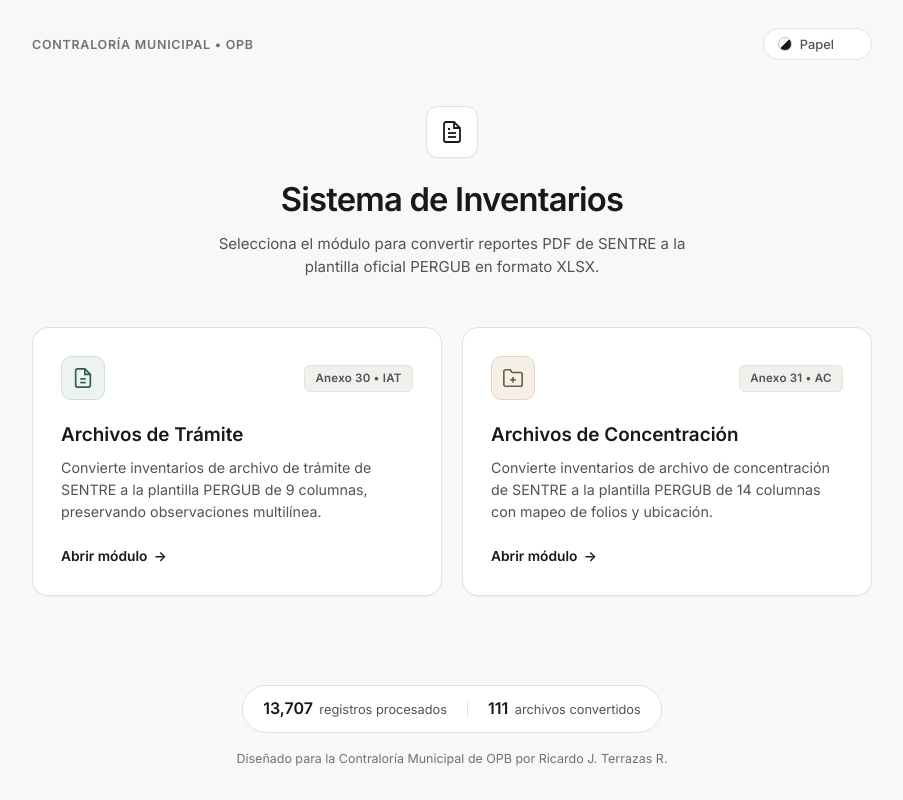
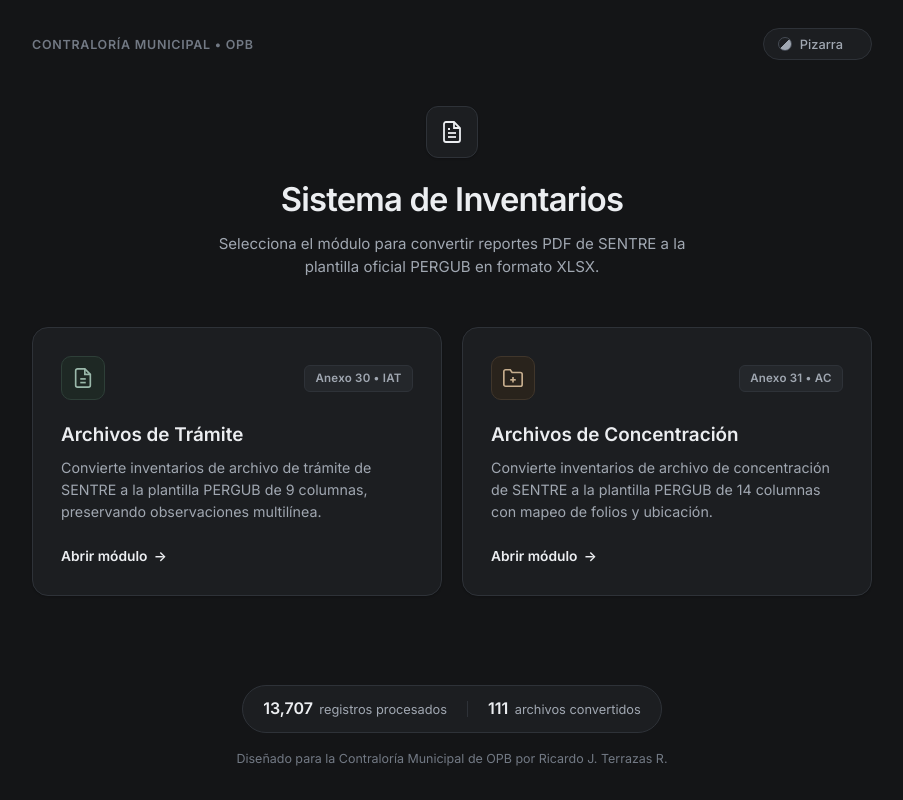
Before and after one commit to ritchieterr/sentre_xlsx, a Flask app: page / in a window 1280 px wide. Shown: the whole page, without its empty margins (188-1091 px from the left). Run offline with Flask 3, Linux system fonts and the light colour scheme.

Commit message:
template  de "Pizarra" como el que inicie default la app

```diff
--- a/static/styles.css
+++ b/static/styles.css
@@ -1,7 +1,6 @@
 /* ===== Paletas Neutras Minimalistas (Sin Neón) ===== */
 
-/* 1. Papel (Claro minimalista - por defecto) */
-:root,
+/* 1. Papel (Claro minimalista) */
 html[data-palette="papel"] {
     --bg-base: #f8f8f6;
     --surface: #ffffff;
@@ -77,7 +76,8 @@ html[data-palette="piedra"] {
     --swatch-b: #5a5349;
 }
 
-/* 3. Pizarra (Grafito oscuro mate, cero neón) */
+/* 3. Pizarra (Grafito oscuro mate, cero neón - por defecto) */
+:root,
 html[data-palette="pizarra"] {
     --bg-base: #141517;
     --surface: #1c1e21;
--- a/static/theme.js
+++ b/static/theme.js
@@ -4,9 +4,9 @@
 (function () {
     const STORAGE_KEY = 'sentre_palette';
     const PALETTES = [
+        { id: 'pizarra', label: 'Pizarra' },
         { id: 'papel', label: 'Papel' },
         { id: 'piedra', label: 'Piedra' },
-        { id: 'pizarra', label: 'Pizarra' },
     ];
 
     function getSavedPalette() {
--- a/templates/concentracion.html
+++ b/templates/concentracion.html
@@ -1,5 +1,5 @@
 <!DOCTYPE html>
-<html lang="es" data-palette="papel">
+<html lang="es" data-palette="pizarra">
 
 <head>
     <meta charset="UTF-8">
@@ -36,7 +36,7 @@
 
             <button type="button" class="palette-btn" id="btnPalette" title="Cambiar paleta neutra (Papel / Piedra / Pizarra)" aria-label="Cambiar paleta de colores">
                 <span class="palette-swatch" aria-hidden="true"></span>
-                <span class="palette-btn__label" id="paletteLabel">Papel</span>
+                <span class="palette-btn__label" id="paletteLabel">Pizarra</span>
             </button>
         </nav>
 
--- a/templates/home.html
+++ b/templates/home.html
@@ -1,5 +1,5 @@
 <!DOCTYPE html>
-<html lang="es" data-palette="papel">
+<html lang="es" data-palette="pizarra">
 
 <head>
     <meta charset="UTF-8">
@@ -25,7 +25,7 @@
             <span class="top-bar__brand">Contraloría Municipal • OPB</span>
             <button type="button" class="palette-btn" id="btnPalette" title="Cambiar paleta neutra (Papel / Piedra / Pizarra)" aria-label="Cambiar paleta de colores">
                 <span class="palette-swatch" aria-hidden="true"></span>
-                <span class="palette-btn__label" id="paletteLabel">Papel</span>
+                <span class="palette-btn__label" id="paletteLabel">Pizarra</span>
             </button>
         </nav>
 
--- a/templates/index.html
+++ b/templates/index.html
@@ -1,5 +1,5 @@
 <!DOCTYPE html>
-<html lang="es" data-palette="papel">
+<html lang="es" data-palette="pizarra">
 
 <head>
     <meta charset="UTF-8">
@@ -36,7 +36,7 @@
 
             <button type="button" class="palette-btn" id="btnPalette" title="Cambiar paleta neutra (Papel / Piedra / Pizarra)" aria-label="Cambiar paleta de colores">
                 <span class="palette-swatch" aria-hidden="true"></span>
-                <span class="palette-btn__label" id="paletteLabel">Papel</span>
+                <span class="palette-btn__label" id="paletteLabel">Pizarra</span>
             </button>
         </nav>
 
```
